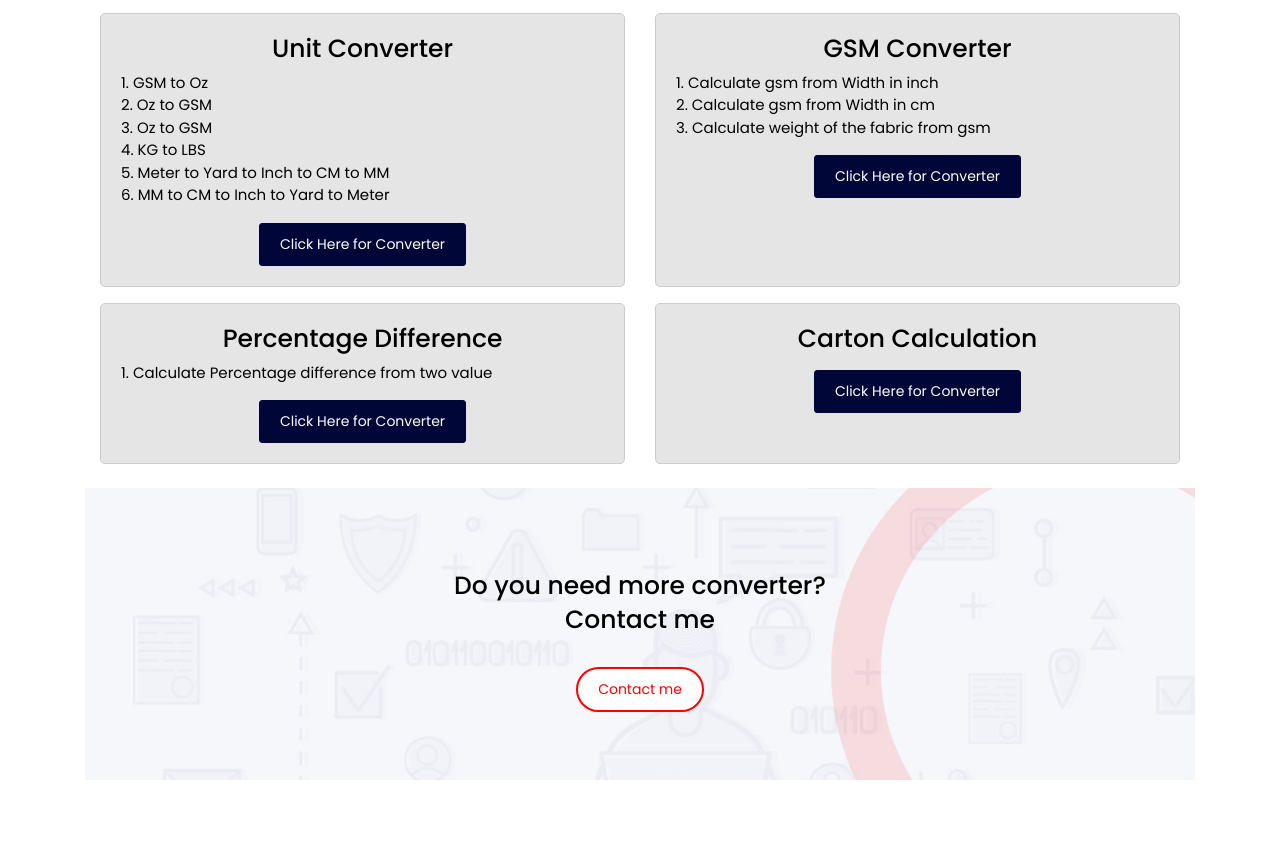
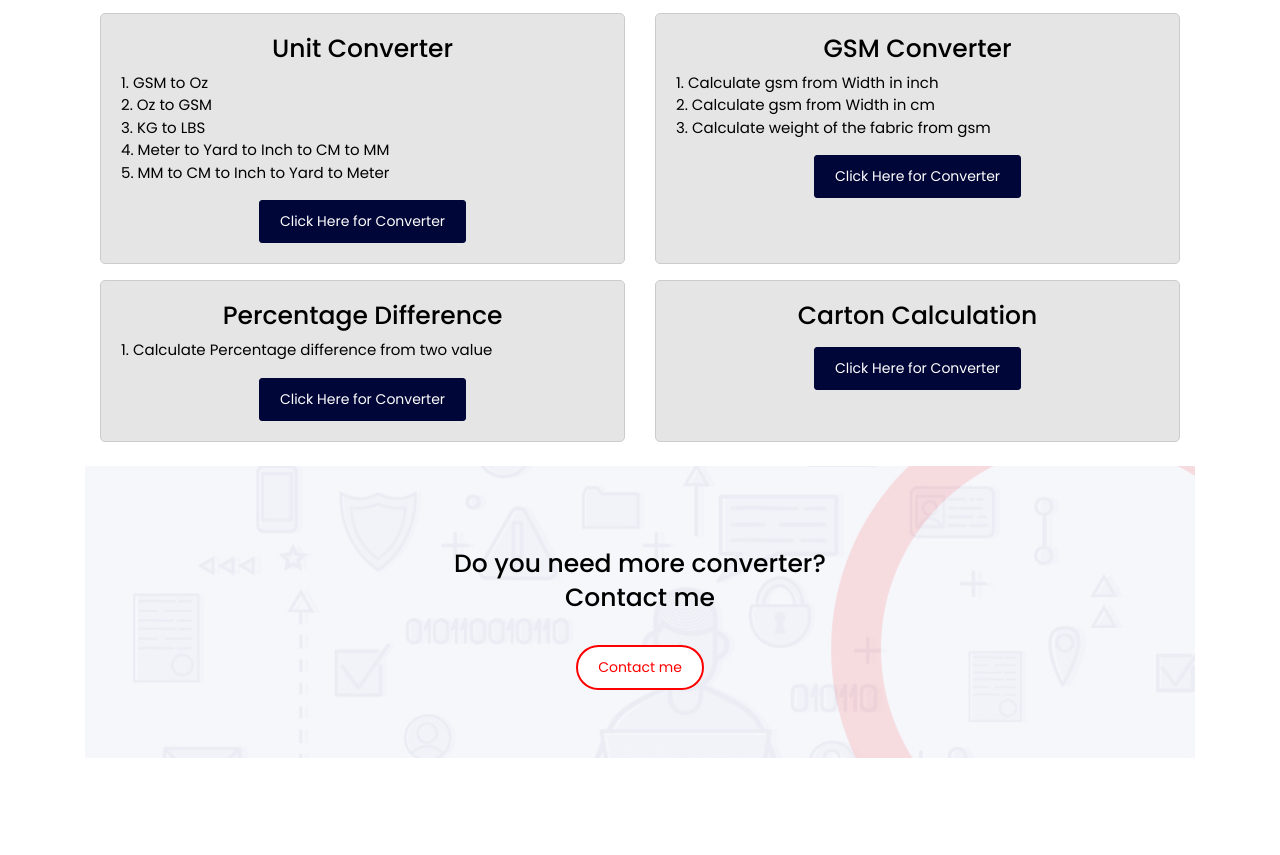
Before and after one commit to clothcalc/ClothCalc, a website: page index.html in a window 1280 px wide. Shown: the part 1598-2453 px from the top of the page. Drawn offline with Linux system fonts and the light colour scheme.

Commit message:
Update index.html

```diff
--- a/index.html
+++ b/index.html
@@ -174,10 +174,9 @@
 		<p class="text-left">
         1. GSM to Oz <br>
         2. Oz to GSM <br>
-        3. Oz to GSM <br>
-		4. KG to LBS <br>
-		5. Meter to Yard to Inch to CM to MM<br>
-		6. MM to CM to Inch to Yard to Meter<br>
+		3. KG to LBS <br>
+		4. Meter to Yard to Inch to CM to MM<br>
+		5. MM to CM to Inch to Yard to Meter<br>
 	</p>
 	<a href="unitconverter" class="btn btn-primary">Click Here for Converter</a>
      </div>
```
